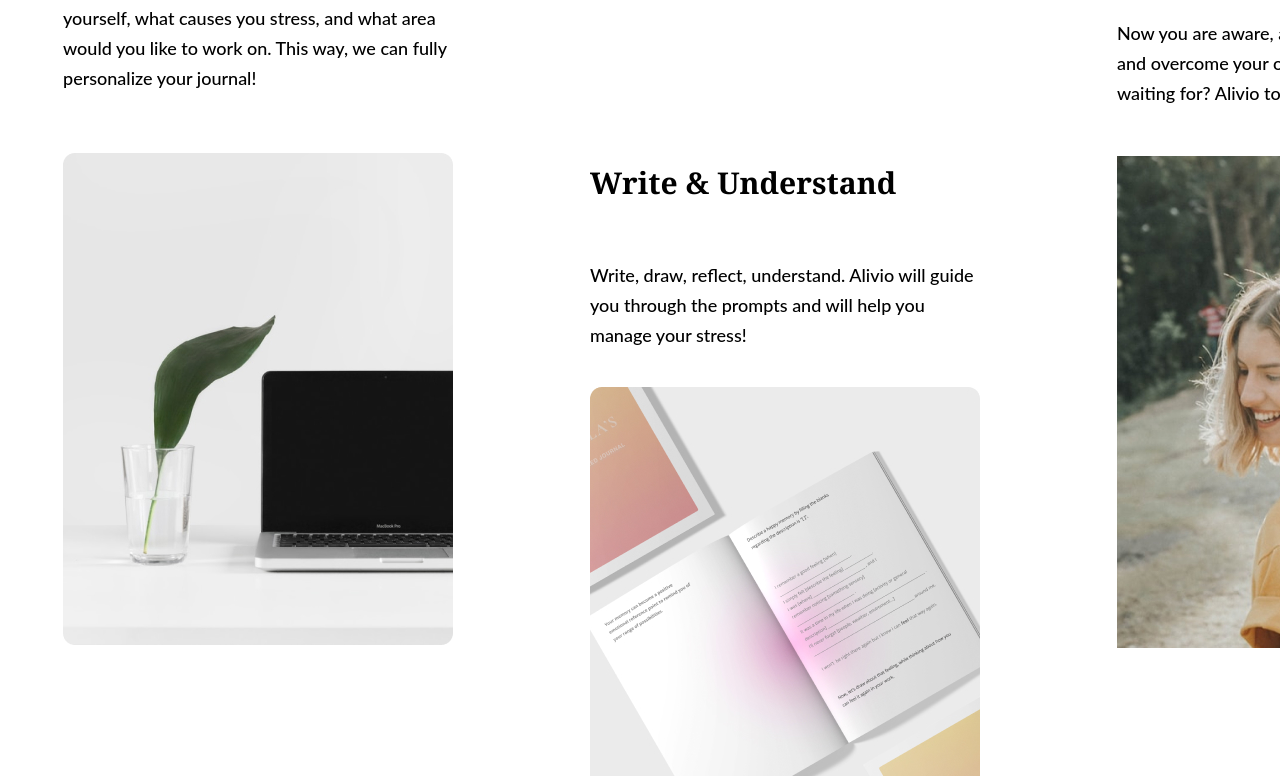
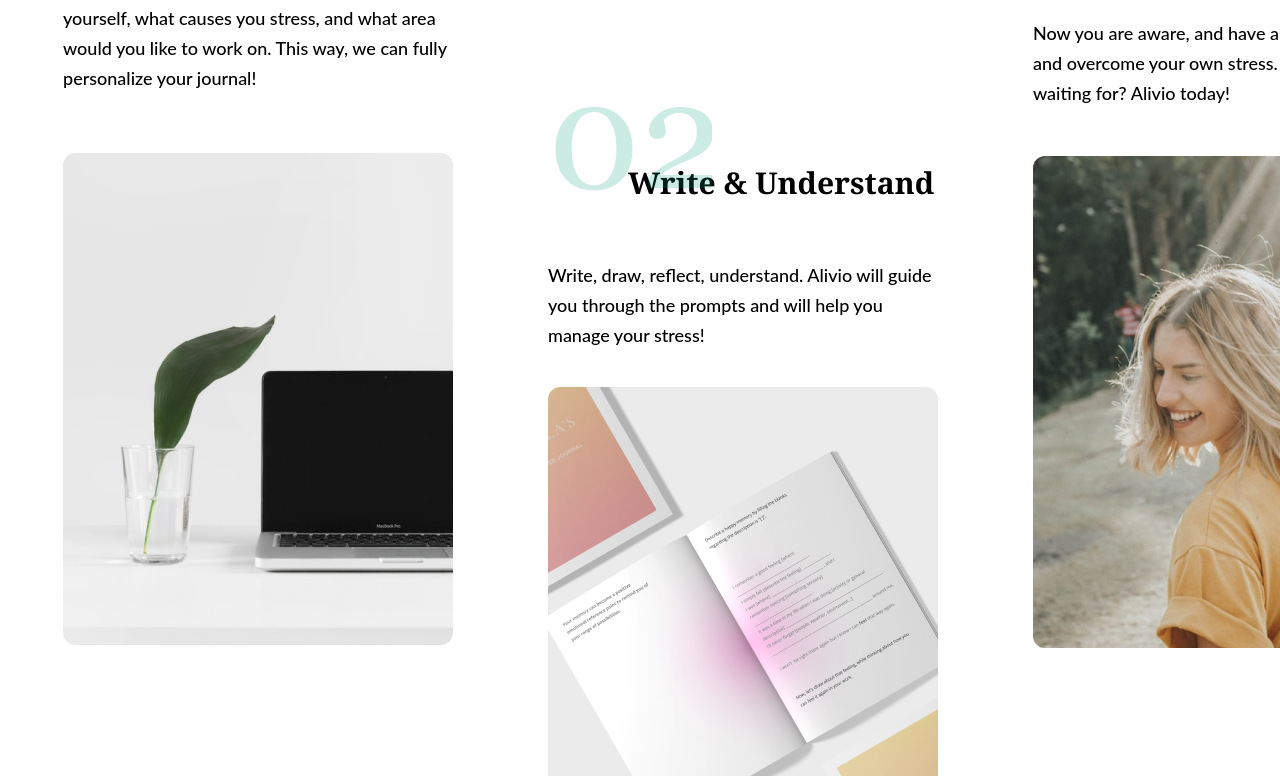
Before and after one commit to ocheretnyi1207/alivio, a website: page #src/index.html in a window 1280 px wide. Shown: the part 1659-2435 px from the top of the page. Drawn offline with nearby package versions, Linux system fonts and the light colour scheme; files that its build step writes are made by us from their sources.

Commit message:
add style in works block

```diff
--- a/#src/sass/style.sass
+++ b/#src/sass/style.sass
@@ -5,6 +5,7 @@ $font-second: "Georgia", "Times New Roman", serif
 $color-nav-link: #292929
 $color-white: #ffffff
 $color-green: #01996D
+$color-dark-green: #245852
 $color-black: #000000
 $color-grey:#D6D6D6
 $color-text: #424242
@@ -133,6 +134,7 @@ a
 
 .works
   padding-top: 169px
+  padding-bottom: 46px
 
   &__container
     margin: 0 auto
@@ -160,6 +162,7 @@ a
 
   &__text
     width: 650px
+    padding-top: 19px
     margin-right: auto
     font-weight: 500
     font-size: 20px
@@ -168,31 +171,68 @@ a
     letter-spacing: -1px
 
 .works-features
+  width: 1360px
   display: flex
   justify-content: space-between
 
   &__item
+    position: relative
     width: 390px
 
     &:first-child
+      h3
+        margin-left: 88px
+
       p
         margin-bottom: 60px
+
+      &::after
+        content: ""
+        background: url("/img/01-img.svg") no-repeat
+        position: absolute
+        left: 7px
+        top: -53px
+        width: 157px
+        height: 225px
 
 
     &:nth-child(3n+2)
       padding-top: 287px
 
+      h3
+        margin-left: 80px
+        margin-right: -4px
+
       p
         margin-bottom: 37px
+
+      &::after
+        content: ""
+        background: url("/img/02-img.svg") no-repeat
+        position: absolute
+        left: 7px
+        top: 234px
+        width: 157px
+        height: 225px
 
     &:last-child
       padding-top: 54px
 
       h3
+        margin-left: 134px
         margin-bottom: 46px
 
       p
         margin-bottom: 48px
+
+      &::after
+        content: ""
+        background: url("/img/03-img.svg") no-repeat
+        position: absolute
+        left: 16px
+        top: 1px
+        width: 157px
+        height: 225px
 
   &__title
     font-family: $font-second
@@ -204,3 +244,9 @@ a
     font-weight: 500
     font-size: 18px
     line-height: 30px
+
+  &__img
+    border-radius: 12px
+
+.story
+  background-color: $color-dark-green
```
